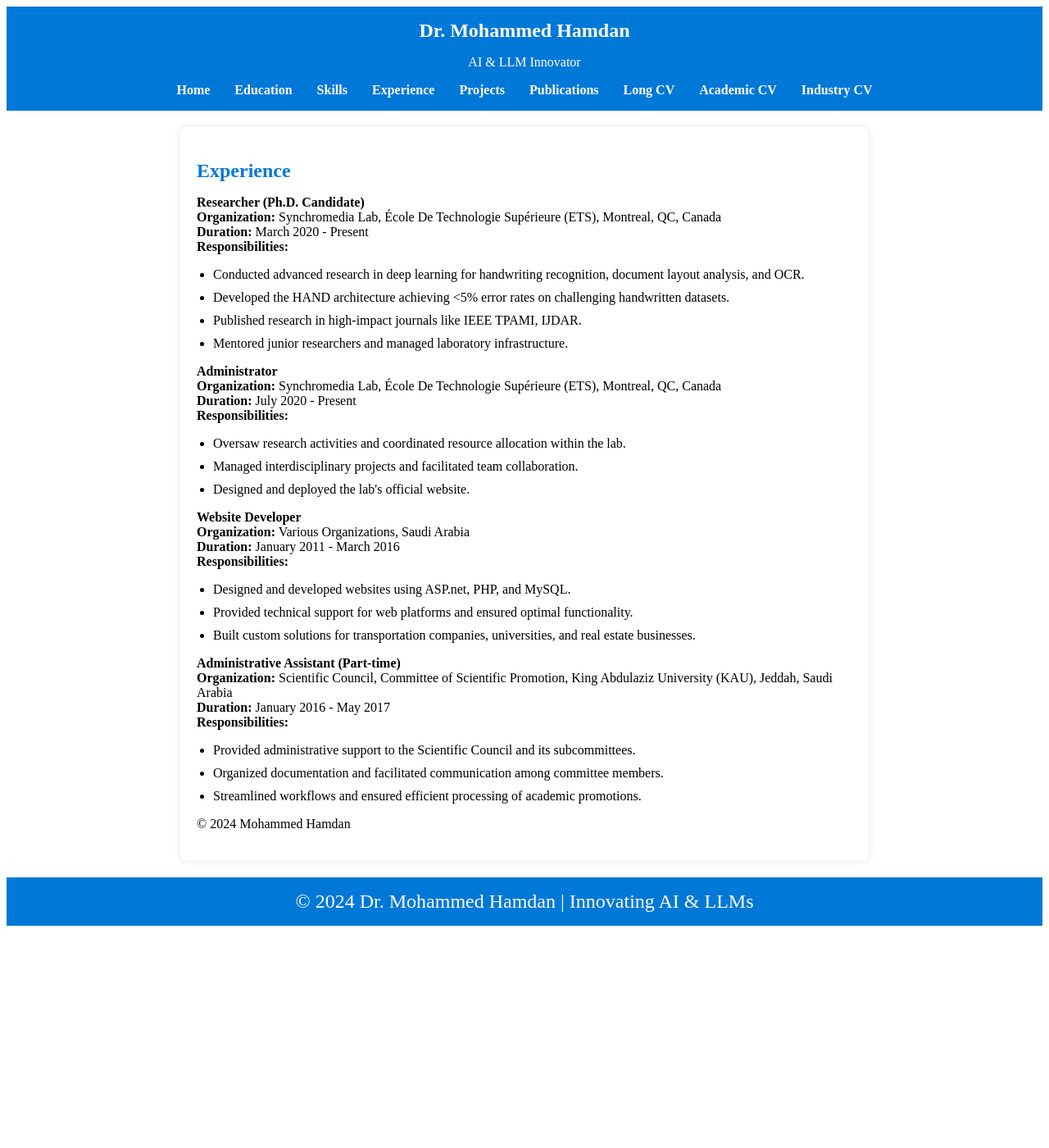
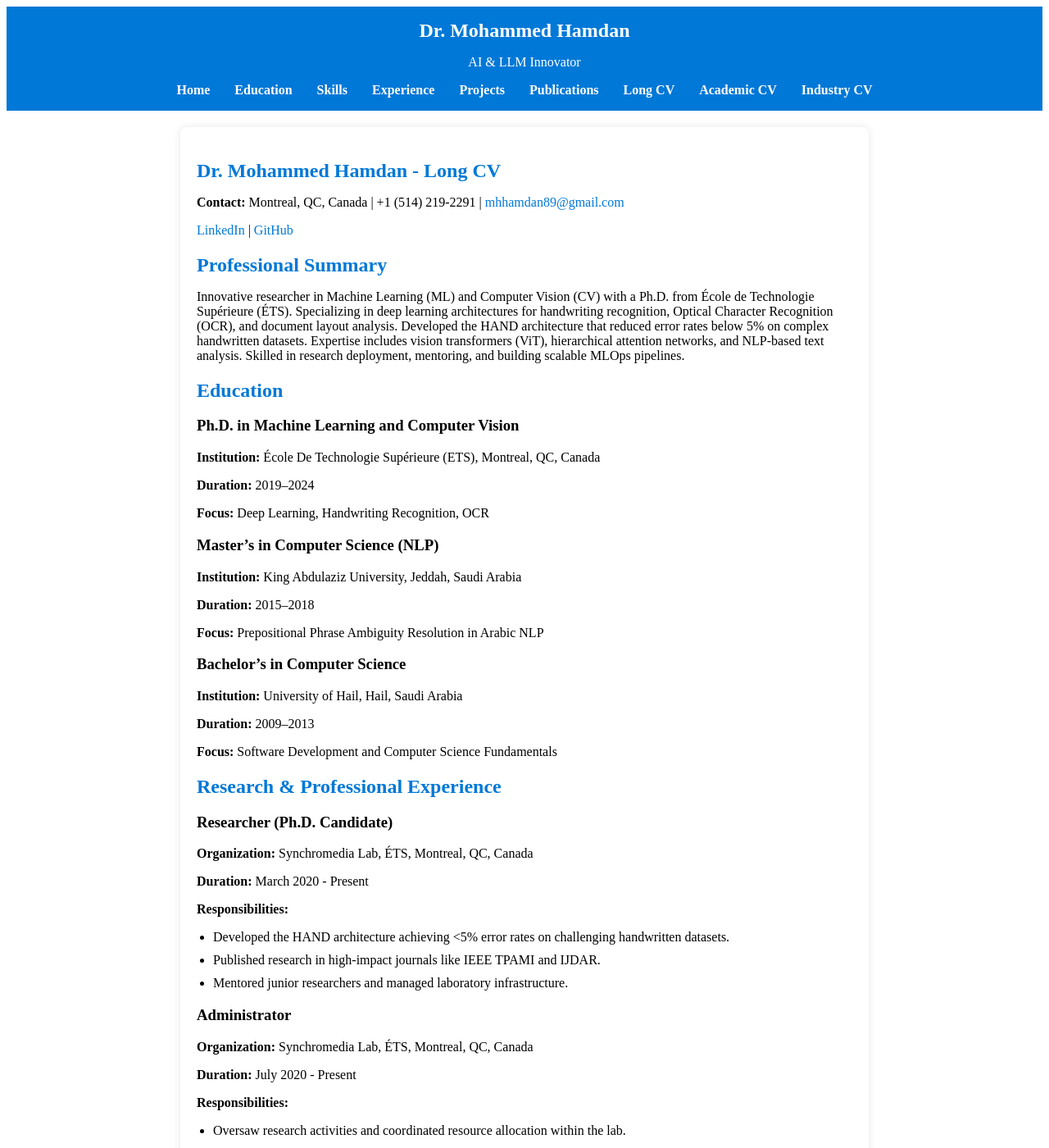
Before and after one commit to MHHamdan/moha, a Jekyll site: the page built from experience.html, in a window 1280 px wide and 1400 px high. Shown: the whole window at 82% size. Built offline with Jekyll 4.4.1, drawn with Linux system fonts in a browser that asks for light colours; some of the changed text lies outside the part shown.

```diff
--- a/experience.html
+++ b/experience.html
@@ -1,58 +1,78 @@
 ---
 layout: default
-title: "Experience"
-permalink: /experience.html
+title: "Industry CV"
+permalink: /cvs/cv_long.html
 ---
 
-<h2>Experience</h2>
+<h2>Dr. Mohammed Hamdan - Long CV</h2>
 
+<p><strong>Contact:</strong> Montreal, QC, Canada | +1 (514) 219-2291 | <a href="mailto:mhhamdan89@gmail.com">mhhamdan89@gmail.com</a></p>
 <p>
-  <strong>Researcher (Ph.D. Candidate)</strong><br>
-  <strong>Organization:</strong> Synchromedia Lab, École De Technologie Supérieure (ETS), Montreal, QC, Canada<br>
-  <strong>Duration:</strong> March 2020 - Present<br>
-  <strong>Responsibilities:</strong>
+  <a href="https://www.linkedin.com/in/mohammed-hamdan-b4545316a/" target="_blank">LinkedIn</a> |
+  <a href="https://github.com/MHHamdan" target="_blank">GitHub</a>
+</p>
+
+<h2>Professional Summary</h2>
+<p>Innovative researcher in Machine Learning (ML) and Computer Vision (CV) with a Ph.D. from École de Technologie Supérieure (ÉTS). Specializing in deep learning architectures for handwriting recognition, Optical Character Recognition (OCR), and document layout analysis. Developed the HAND architecture that reduced error rates below 5% on complex handwritten datasets. Expertise includes vision transformers (ViT), hierarchical attention networks, and NLP-based text analysis. Skilled in research deployment, mentoring, and building scalable MLOps pipelines.</p>
+
+<h2>Education</h2>
+
+<div class="education-item">
+  <h3>Ph.D. in Machine Learning and Computer Vision</h3>
+  <p><strong>Institution:</strong> École De Technologie Supérieure (ETS), Montreal, QC, Canada</p>
+  <p><strong>Duration:</strong> 2019–2024</p>
+  <p><strong>Focus:</strong> Deep Learning, Handwriting Recognition, OCR</p>
+</div>
+
+<div class="education-item">
+  <h3>Master’s in Computer Science (NLP)</h3>
+  <p><strong>Institution:</strong> King Abdulaziz University, Jeddah, Saudi Arabia</p>
+  <p><strong>Duration:</strong> 2015–2018</p>
+  <p><strong>Focus:</strong> Prepositional Phrase Ambiguity Resolution in Arabic NLP</p>
+</div>
+
+<div class="education-item">
+  <h3>Bachelor’s in Computer Science</h3>
+  <p><strong>Institution:</strong> University of Hail, Hail, Saudi Arabia</p>
+  <p><strong>Duration:</strong> 2009–2013</p>
+  <p><strong>Focus:</strong> Software Development and Computer Science Fundamentals</p>
+</div>
+
+<h2>Research & Professional Experience</h2>
+
+<div class="experience-item">
+  <h3>Researcher (Ph.D. Candidate)</h3>
+  <p><strong>Organization:</strong> Synchromedia Lab, ÉTS, Montreal, QC, Canada</p>
+  <p><strong>Duration:</strong> March 2020 - Present</p>
+  <p><strong>Responsibilities:</strong></p>
   <ul>
-    <li>Conducted advanced research in deep learning for handwriting recognition, document layout analysis, and OCR.</li>
     <li>Developed the HAND architecture achieving &lt;5% error rates on challenging handwritten datasets.</li>
-    <li>Published research in high-impact journals like IEEE TPAMI, IJDAR.</li>
+    <li>Published research in high-impact journals like IEEE TPAMI and IJDAR.</li>
     <li>Mentored junior researchers and managed laboratory infrastructure.</li>
   </ul>
-</p>
+</div>
 
-<p>
-  <strong>Administrator</strong><br>
-  <strong>Organization:</strong> Synchromedia Lab, École De Technologie Supérieure (ETS), Montreal, QC, Canada<br>
-  <strong>Duration:</strong> July 2020 - Present<br>
-  <strong>Responsibilities:</strong>
+<div class="experience-item">
+  <h3>Administrator</h3>
+  <p><strong>Organization:</strong> Synchromedia Lab, ÉTS, Montreal, QC, Canada</p>
+  <p><strong>Duration:</strong> July 2020 - Present</p>
+  <p><strong>Responsibilities:</strong></p>
   <ul>
     <li>Oversaw research activities and coordinated resource allocation within the lab.</li>
     <li>Managed interdisciplinary projects and facilitated team collaboration.</li>
     <li>Designed and deployed the lab's official website.</li>
   </ul>
-</p>
+</div>
 
-<p>
-  <strong>Website Developer</strong><br>
-  <strong>Organization:</strong> Various Organizations, Saudi Arabia<br>
-  <strong>Duration:</strong> January 2011 - March 2016<br>
-  <strong>Responsibilities:</strong>
-  <ul>
-    <li>Designed and developed websites using ASP.net, PHP, and MySQL.</li>
-    <li>Provided technical support for web platforms and ensured optimal functionality.</li>
-    <li>Built custom solutions for transportation companies, universities, and real estate businesses.</li>
-  </ul>
-</p>
+<h2>Publications</h2>
+<ul>
+  <li>Hamdan, M., Rahiche, A., & Cheriet, M. (2024). <i>“HAND: Hierarchical Attention Network for Multi-Scale Handwritten Document Recognition.”</i> Submitted to IEEE TPAMI.</li>
+  <li>Hamdan, M., Chaudhary, H., & Cheriet, M. (2022). <i>“Refocus Attention Span Networks for Handwriting Line Recognition.”</i> IJDAR.</li>
+</ul>
 
-<p>
-  <strong>Administrative Assistant (Part-time)</strong><br>
-  <strong>Organization:</strong> Scientific Council, Committee of Scientific Promotion, King Abdulaziz University (KAU), Jeddah, Saudi Arabia<br>
-  <strong>Duration:</strong> January 2016 - May 2017<br>
-  <strong>Responsibilities:</strong>
-  <ul>
-    <li>Provided administrative support to the Scientific Council and its subcommittees.</li>
-    <li>Organized documentation and facilitated communication among committee members.</li>
-    <li>Streamlined workflows and ensured efficient processing of academic promotions.</li>
-  </ul>
-</p>
-
-<p>&copy; {{ site.time | date: "%Y" }} Mohammed Hamdan</p>
+<h2>Skills</h2>
+<ul>
+  <li><strong>Programming:</strong> Python, C++, MATLAB</li>
+  <li><strong>Frameworks:</strong> TensorFlow, PyTorch</li>
+  <li><strong>Deployment:</strong> Docker, Kubernetes</li>
+</ul>
```
Also changed, not shown: cvs/cv_long.html (+66 -32 lines), 2 other files.
